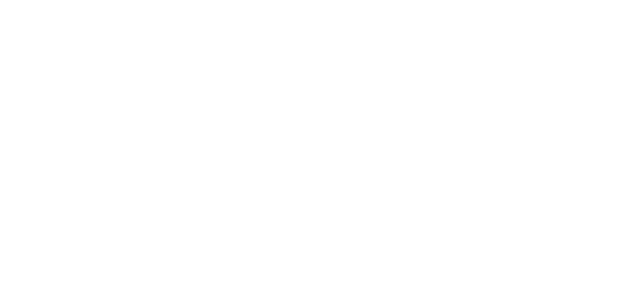
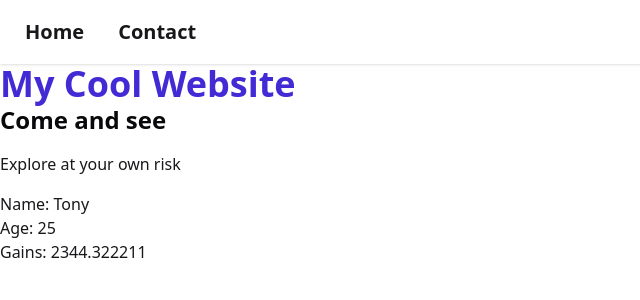
Before and after one commit to WilsonPsychedelic/static_pages_template, a Django app: page / in a window 1280 px wide. Before the commit the part shown is empty. Shown: the top 300 px of the page, without its empty margins (0-640 px from the left). Run offline with Django 5.2, Linux system fonts and the light colour scheme; some libraries are stand-ins or nearby versions.

Commit message:
Modified .py and .html files

```diff
--- a/stat_pgs_tmpl/views.py
+++ b/stat_pgs_tmpl/views.py
@@ -1,7 +1,12 @@
 from django.shortcuts import render
 
 def home(request):
-    return render(request, 'stat_pgs_tmpl/home.html')
+    ctx = {
+        'name': "Tony",
+        'age': 25,
+        'gains': 2344.322211
+    }
+    return render(request, 'stat_pgs_tmpl/home.html', ctx)
 
 def contact(request):
     return render(request, 'stat_pgs_tmpl/contact.html')
--- a/templates/stat_pgs_tmpl/home.html
+++ b/templates/stat_pgs_tmpl/home.html
@@ -0,0 +1,18 @@
+{% extends 'stat_pgs_tmpl/base.html' %}
+{% load static %}
+
+{% block title %}My Cool Website{% endblock %}
+
+{% block h1 %}My Cool Website{% endblock %}
+{% block h2 %}Come and see{% endblock %}
+{% block p %}Explore at your own risk{% endblock %}
+
+{% block main %}
+
+<ol>
+    <li>Name: {{ name }}</li>
+    <li> Age: {{ age }} </li>
+    <li>Gains: {{ gains }}</li>
+</ol>
+
+{% endblock %}
```
Also changed, not shown: templates/stat_pgs_tmpl/contact.html (+10 -0 lines), templates/stat_pgs_tmpl/base.html (line endings or trailing spaces).
